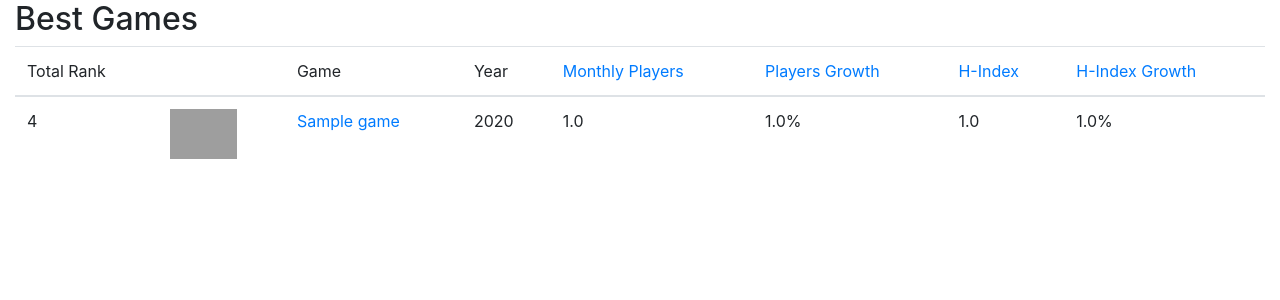
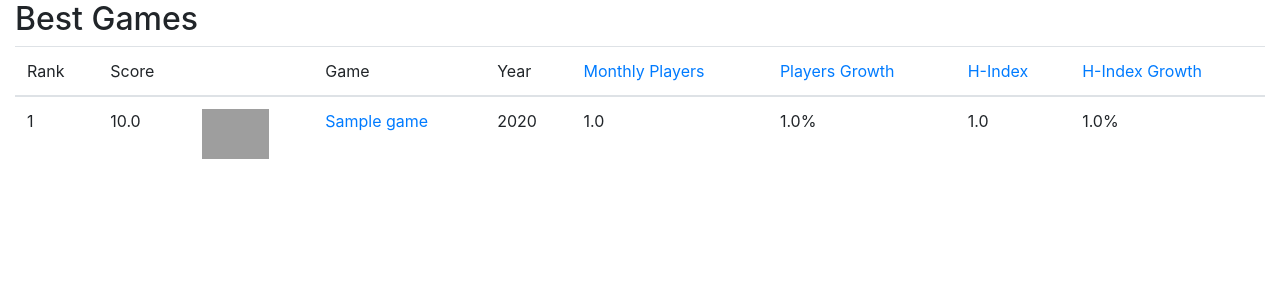
Before and after one commit to cbbowman/board-game-data, a Django app: page /overall in a window 1280 px wide. Shown: the part 56-356 px from the top of the page. Run offline with Django 3.2, Linux system fonts and the light colour scheme; tables that the repository leaves empty hold one stand-in row (values such as "Sample post"); some libraries are stand-ins or nearby versions; grey boxes are pictures that could not be loaded.

Commit message:
add overall rank fields

```diff
--- a/game_trends/trends_app/templates/overall.html
+++ b/game_trends/trends_app/templates/overall.html
@@ -55,7 +55,8 @@
 				<table class="table">
 					<thead>
 						<tr>
-							<th>Total Rank</th>
+							<th>Rank</th>
+							<th>Score</th>
 							<th></th>
 							<th>Game</th>
 							<th>Year</th>
@@ -71,7 +72,8 @@
 					<tbody>
 						{% for game in overall_list %}
 						<tr>
-							<td>{{game.total_rank}}</td>
+							<td>{{game.rank}}</td>
+							<td>{{game.score}}</td>
 							<td><img class="thumbnail" src="{{game.game_pic}}" alt="{{game.name}}"></td>
 							<td><a href="https://boardgamegeek.com/boardgame/{{game.bgg_id}}">{{game.name}}</a></td>
 							<td>{{game.year_published}}</td>
--- a/game_trends/trends_app/views.py
+++ b/game_trends/trends_app/views.py
@@ -10,6 +10,7 @@ from django.db.models import F, Func
 from background_task import background
 # from background_task.models import Task
 from .models import addNewGame, checkTopGames, updateMonthlyPlays, FloatField
+import statistics
 
 @background(schedule=5)
 def scrape_games():
@@ -155,7 +156,18 @@ def overall(request):
 		game.h_growth_rank = rank + 1
 		game.save()
 
-	overall_games = all_games.annotate(total_rank=F('play_rank')+F('growth_rank')+F('h_rank')+F('h_growth_rank')).order_by('total_rank')
+	for game in all_games:
+		game.score = statistics.harmonic_mean([game.play_rank, game.growth_rank, game.h_rank, game.h_growth_rank])
+
+	sorted_by_score = all_games.order_by('-score')
+	for rank in range(len(sorted_by_score)):
+		game =  sorted_by_score[rank]
+		game.rank = rank + 1
+		game.save()
+
+	overall_games = sorted_by_score
+
+	# overall_games = all_games.annotate(total_rank=F('play_rank')+F('growth_rank')+F('h_rank')+F('h_growth_rank')).order_by('total_rank')
 
 	user_favs = {}
 
```
